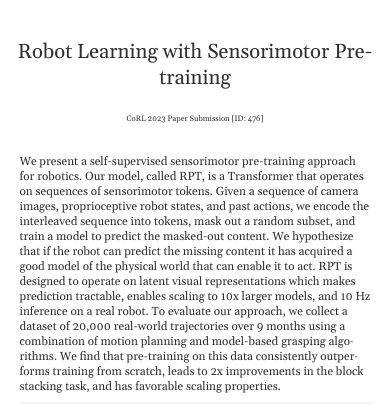
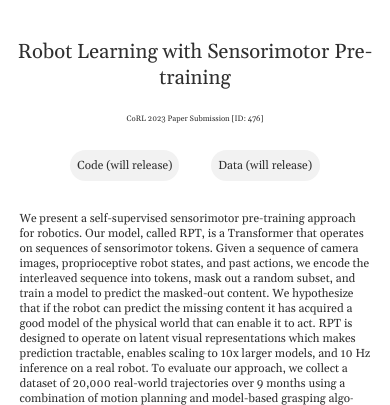
Before and after one commit to corl2023-paper476/corl2023-paper476.github.io, a plain HTML site: page index.html in a window 390 px wide. Shown: the top 405 px of the page. Drawn offline with nearby package versions, Linux system fonts and the light colour scheme.

Commit message:
Add files via upload

```diff
--- a/index.html
+++ b/index.html
@@ -12,6 +12,10 @@
         <h1>Robot Learning with Sensorimotor Pre-training</h1>
         <div class="corl">
             <p>CoRL 2023 Paper Submission [ID: 476]</p>
+        </div>
+        <div class="button-container">
+            <a href="" class="button">Code (will release)</a>
+            <a href="" class="button">Data (will release)</a>
         </div>
         <div id="abstract" class="grid-container">
             <p>
--- a/main.css
+++ b/main.css
@@ -133,7 +133,7 @@ body {
     color: #2f2f2f;
     font-family: Gelasio,"Varela Round",Helvetica,sans-serif;
     border-radius: 0.5vw;
-    width: 6vw;
+    width: 9vw;
     height: 2.2vw;
     margin-left: 0.4vw;
     margin-right: 0.4vw;
@@ -1326,7 +1326,7 @@ html.w-mod-touch * {
         font-size: 3vw;
         margin-left: 4vw;
         margin-right: 4vw;
-        width: 21vw;
+        width: 28vw;
         height: 8vw;
         border-radius: 8vw;
     }
```
